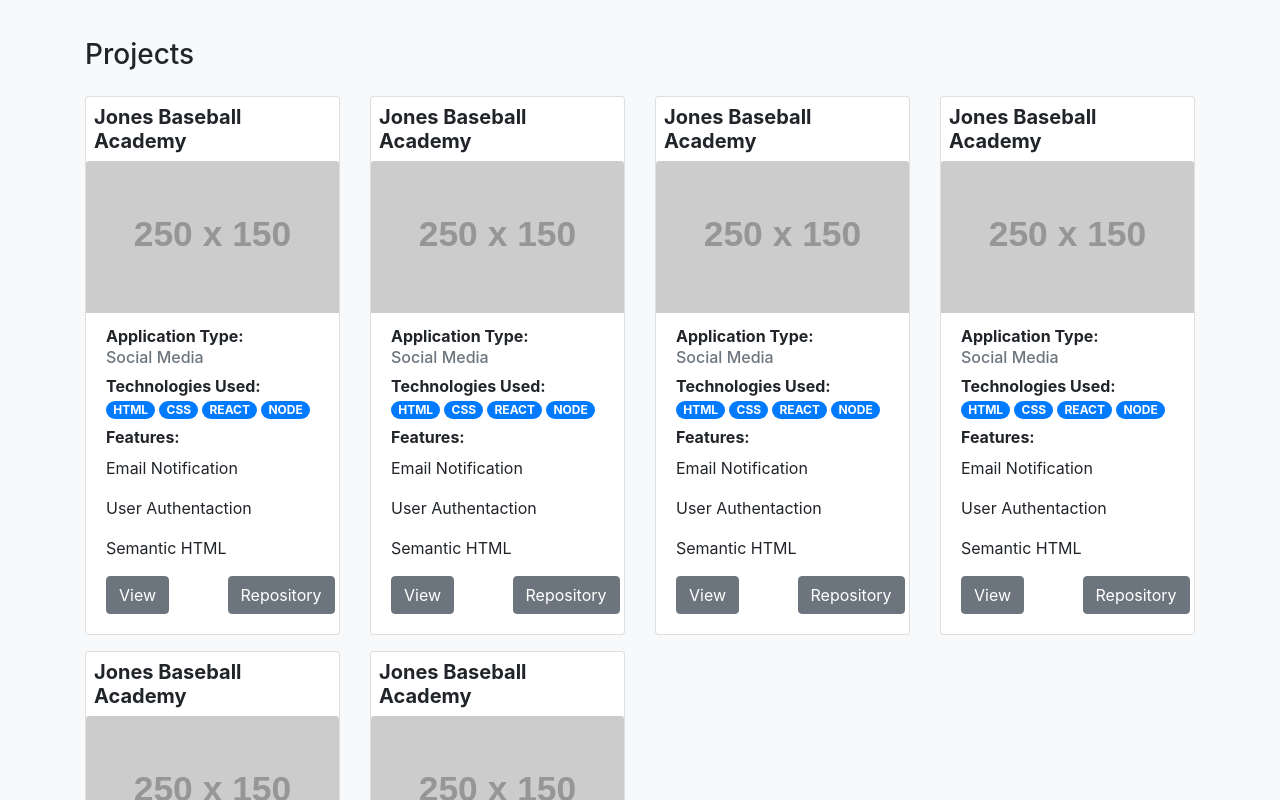
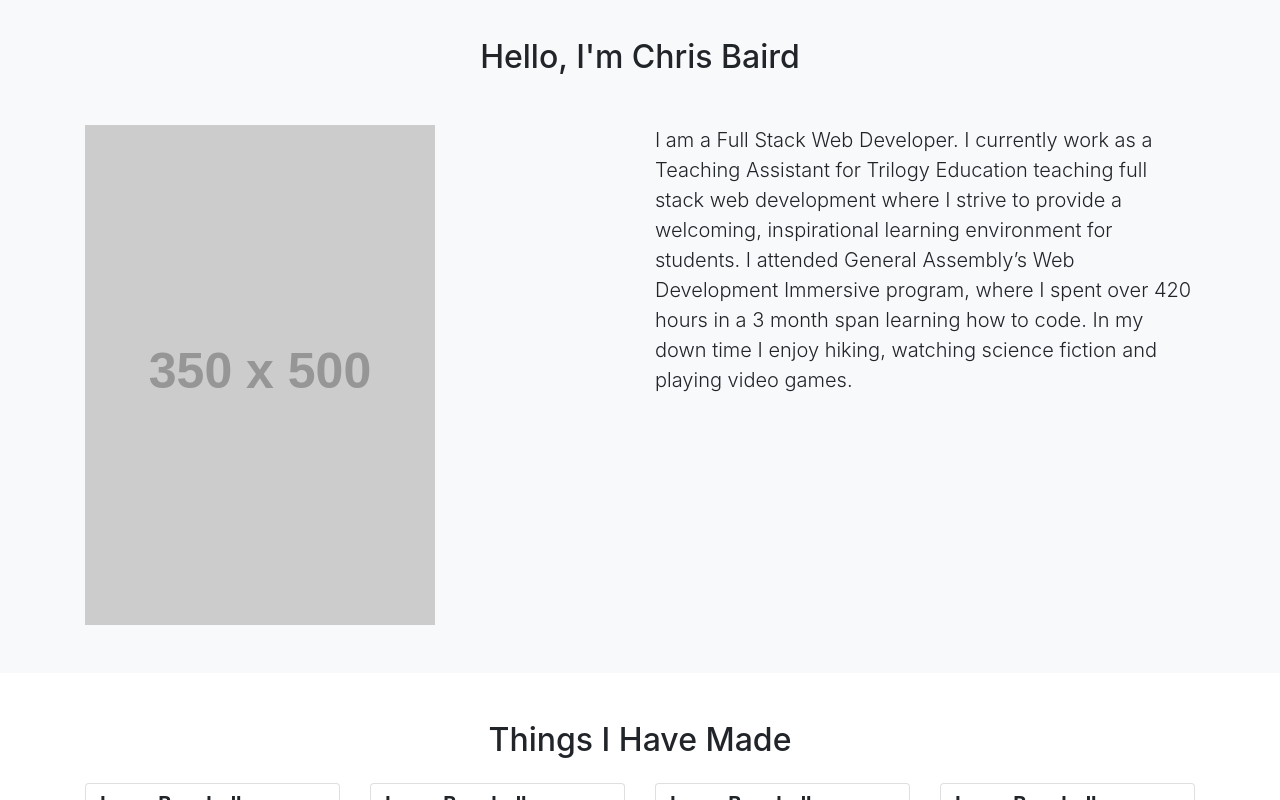
Before and after one commit to chris-baird/chrisbaird.dev, a React (Create React App) app in the folder client/: page / in a window 1280 px wide. Shown: the part 520-1320 px from the top of the page. Built offline with nearby package versions, Linux system fonts and the light colour scheme.

Commit message:
About section
About section created with placeholder image that will be replaced later.

```diff
--- a/client/src/App.js
+++ b/client/src/App.js
@@ -1,11 +1,13 @@
 import Navbar from "./componets/Navbar";
 import Landing from "./sections/Landing";
 import Projects from "./sections/Projects";
+import About from "./sections/About";
 function App() {
   return (
     <div className="App">
       <Navbar />
       <Landing />
+      <About />
       <Projects />
     </div>
   );
--- a/client/src/sections/About.js
+++ b/client/src/sections/About.js
@@ -0,0 +1,31 @@
+import React from "react";
+import { Row, Col, Container } from "reactstrap";
+
+export default function About() {
+  return (
+    <section className="bg-light pt-5 pb-5">
+      <Container>
+        <h2 className="text-center">Hello, I'm Chris Baird</h2>
+        <Row className="mt-5">
+          <Col xs="12" sm="12" md="6" lg="6" xl="6">
+            <img
+              src="https://via.placeholder.com/350x500"
+              alt="Placeholder of me"
+            />
+          </Col>
+          <Col xs="12" sm="12" md="6" lg="6" xl="6">
+            <p className="lead">
+              I am a Full Stack Web Developer. I currently work as a Teaching
+              Assistant for Trilogy Education teaching full stack web
+              development where I strive to provide a welcoming, inspirational
+              learning environment for students. I attended General Assembly’s
+              Web Development Immersive program, where I spent over 420 hours in
+              a 3 month span learning how to code. In my down time I enjoy
+              hiking, watching science fiction and playing video games.
+            </p>
+          </Col>
+        </Row>
+      </Container>
+    </section>
+  );
+}
--- a/client/src/sections/Projects.js
+++ b/client/src/sections/Projects.js
@@ -4,9 +4,9 @@ import Project from "../componets/Project";
 
 export default function Projects() {
   return (
-    <section className="bg-light">
+    <section>
       <Container>
-        <h3 className="pt-5">Projects</h3>
+        <h2 className="pt-5 text-center">Things I Have Made</h2>
         <Row>
           <Project />
           <Project />
```
